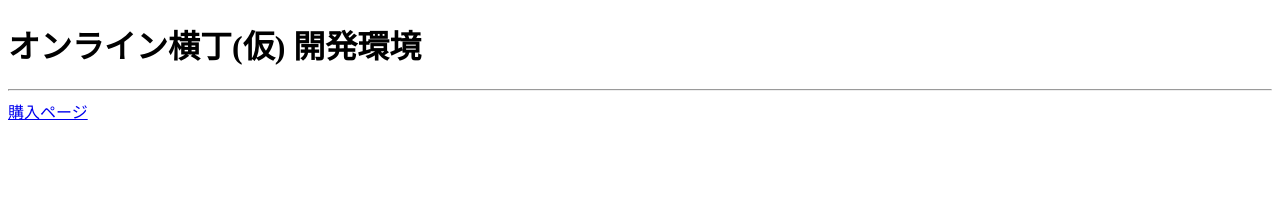
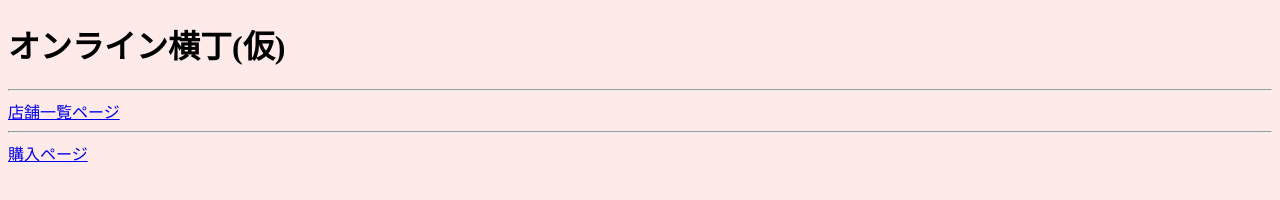
Before and after one commit to re-era-admin/re-era-admin.github.io, a website: page index.html in a window 1280 px wide. Drawn offline with nearby package versions, Linux system fonts and the light colour scheme.

Commit message:
feat: 店舗一覧ページを追加.

```diff
--- a/index.html
+++ b/index.html
@@ -3,13 +3,16 @@
   <head>
     <meta charset="UTF-8" />
     <meta name="viewport" content="width=device-width, initial-scale=1.0" />
+    <link rel="stylesheet" href="/css/index.css" />
+    <script defer src="https://cdn.jsdelivr.net/npm/vue/dist/vue.js"></script>
     <title>オンライン横丁(仮)</title>
   </head>
   <body>
-    <h1>オンライン横丁(仮) 開発環境</h1>
+    <h1 id="headerT1">オンライン横丁(仮)</h1>
     <hr />
-    <a href="/page/buy.html" target="_blank" rel="noopener noreferrer"
-      >購入ページ</a
-    >
+    <a href="/page/izakaya.html">店舗一覧ページ</a>
+    <hr />
+    <a href="/page/buy.html">購入ページ</a>
+    <script type="module" src="/js/index.js"></script>
   </body>
 </html>
```
Also changed, not shown: js/buy.js (+19 -2 lines), page/izakaya.html (added, +14 -0 lines), css/izakaya.css (added), js/izakaya.js (added), 1 other file.
